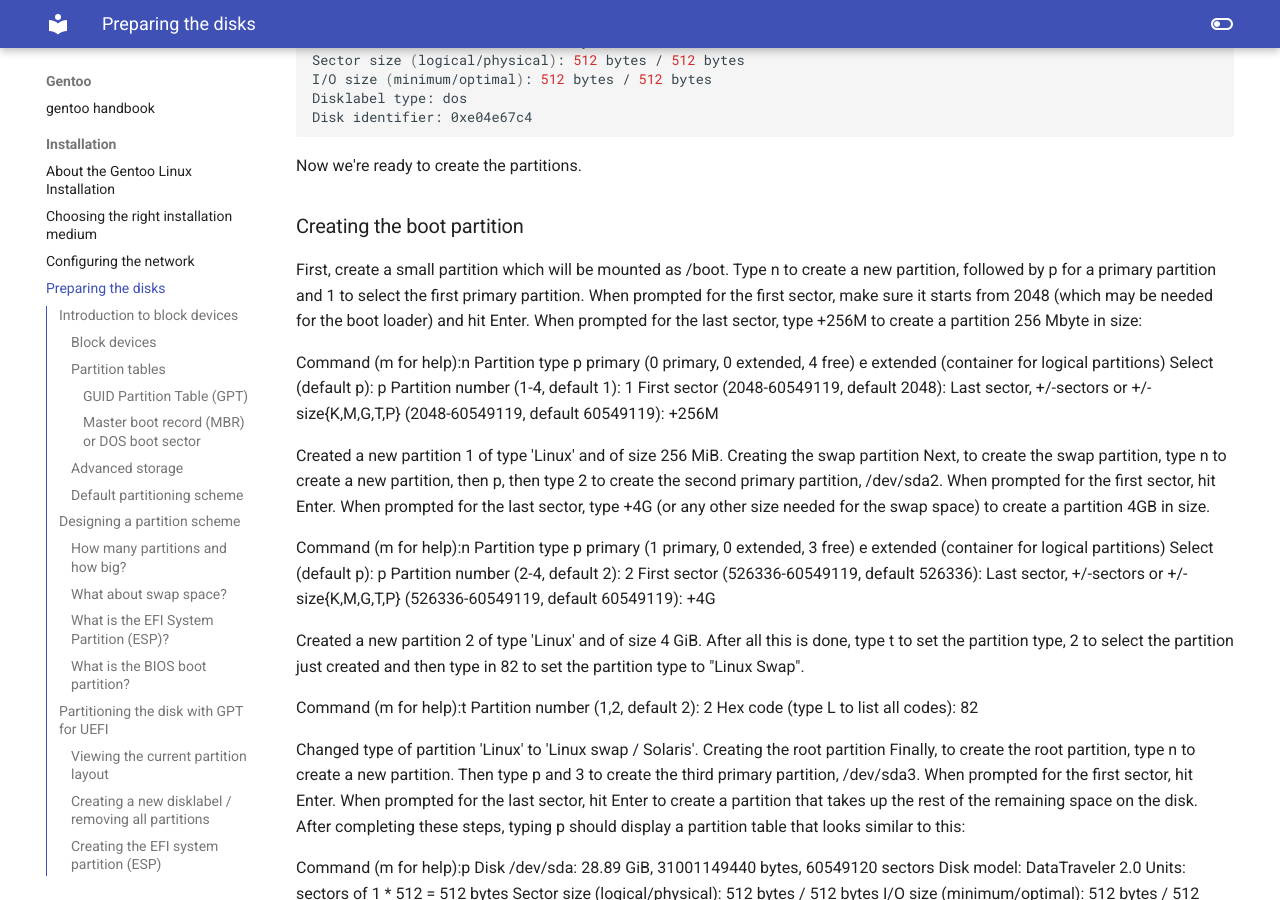
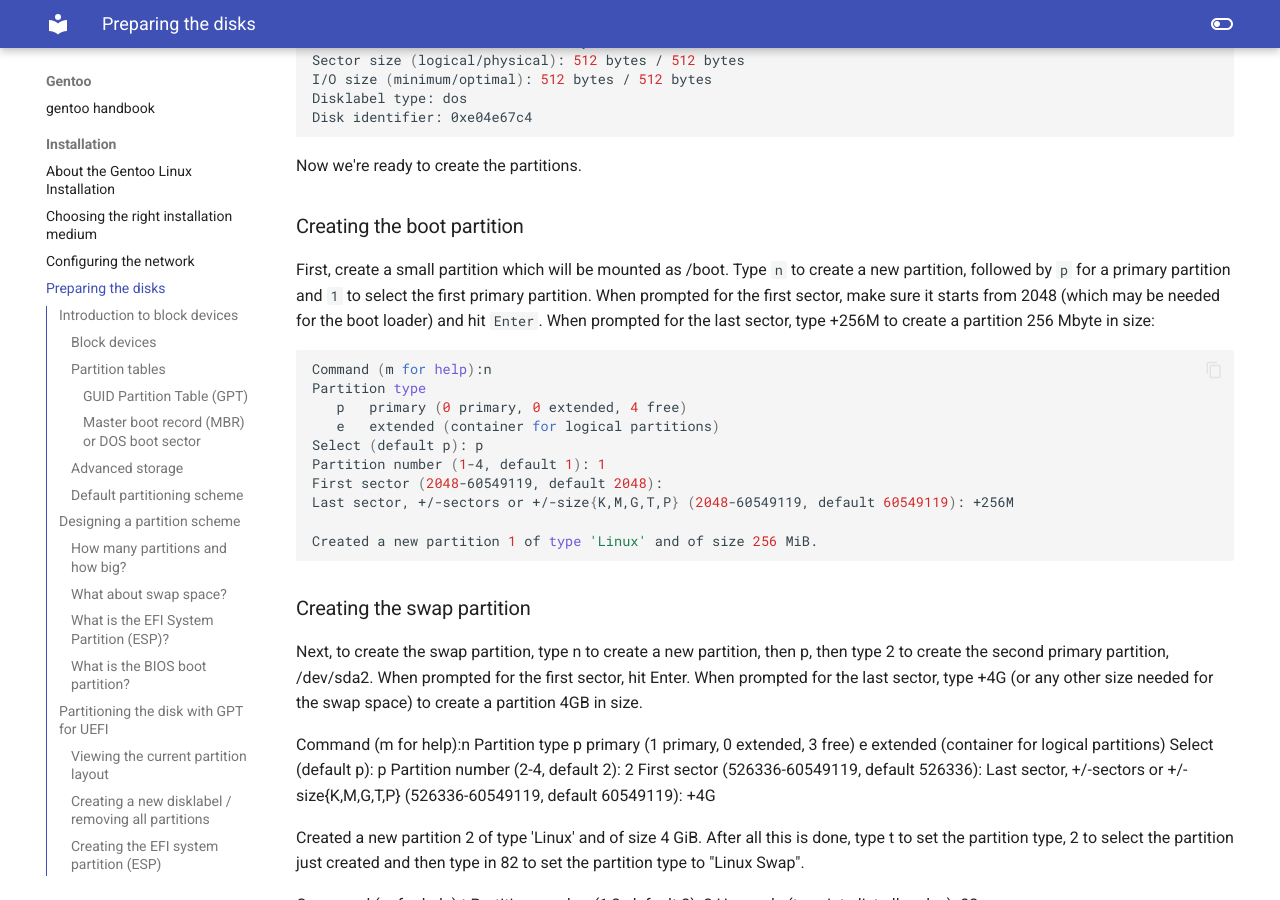
Before and after one commit to floviken/mkdocs, an MkDocs documentation site: the page built from docs/gentoo/installation/04-Preparing the disks.md, in a window 1280 px wide and 900 px high, scrolled down 9847 px. Built offline with MkDocs 1.6.1 and Material for MkDocs 9.7.7, drawn with Linux system fonts in a browser that asks for light colours.

Commit message:
Update 04-Preparing the disks.md

````diff
--- a/docs/gentoo/installation/04-Preparing the disks.md
+++ b/docs/gentoo/installation/04-Preparing the disks.md
@@ -346,8 +346,9 @@
 
 ### Creating the boot partition
 
-First, create a small partition which will be mounted as /boot. Type n to create a new partition, followed by p for a primary partition and 1 to select the first primary partition. When prompted for the first sector, make sure it starts from 2048 (which may be needed for the boot loader) and hit Enter. When prompted for the last sector, type +256M to create a partition 256 Mbyte in size:
+First, create a small partition which will be mounted as /boot. Type `n` to create a new partition, followed by `p` for a primary partition and `1` to select the first primary partition. When prompted for the first sector, make sure it starts from 2048 (which may be needed for the boot loader) and hit `Enter`. When prompted for the last sector, type +256M to create a partition 256 Mbyte in size:
 
+```sh
 Command (m for help):n
 Partition type
    p   primary (0 primary, 0 extended, 4 free)
@@ -358,7 +359,10 @@
 Last sector, +/-sectors or +/-size{K,M,G,T,P} (2048-60549119, default 60549119): +256M
 
 Created a new partition 1 of type 'Linux' and of size 256 MiB.
-Creating the swap partition
+```
+
+### Creating the swap partition
+
 Next, to create the swap partition, type n to create a new partition, then p, then type 2 to create the second primary partition, /dev/sda2. When prompted for the first sector, hit Enter. When prompted for the last sector, type +4G (or any other size needed for the swap space) to create a partition 4GB in size.
 
 Command (m for help):n
````
